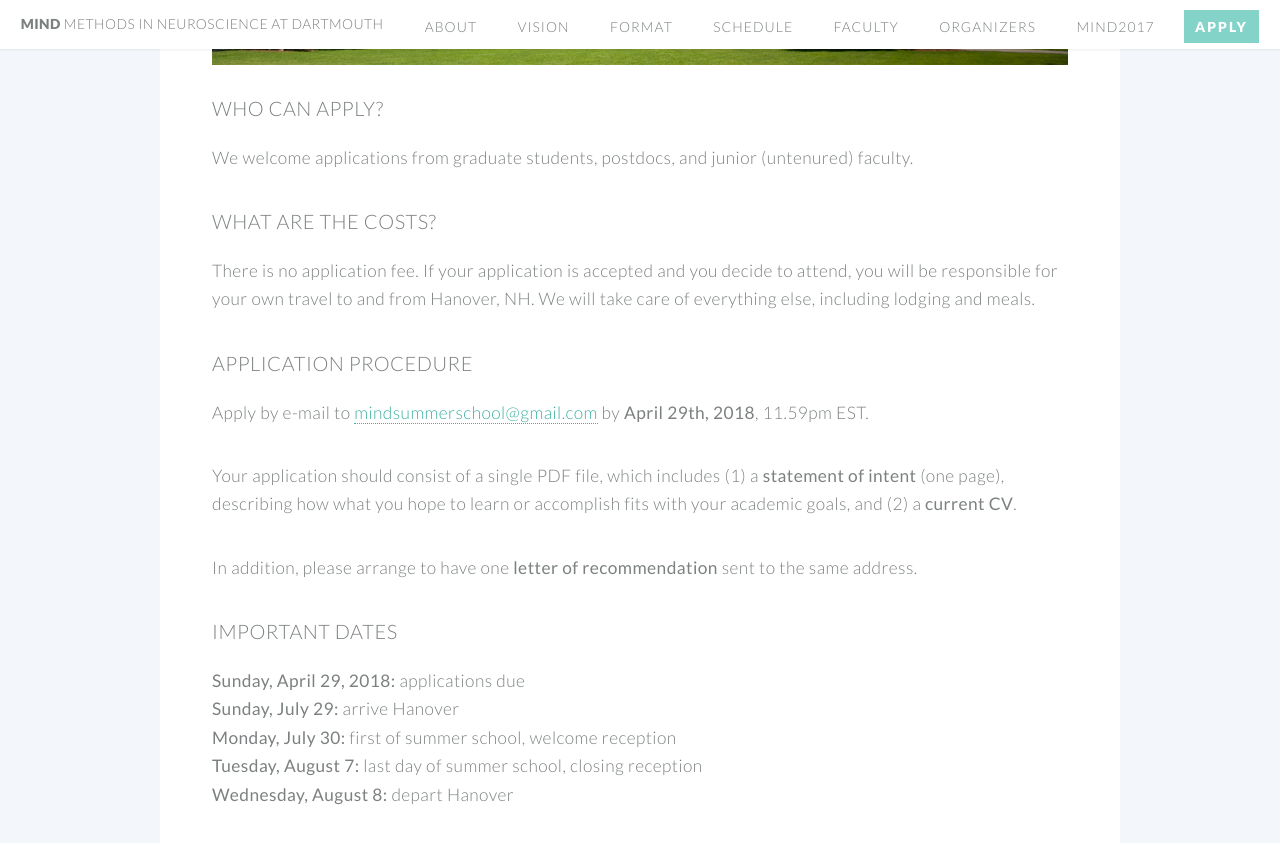
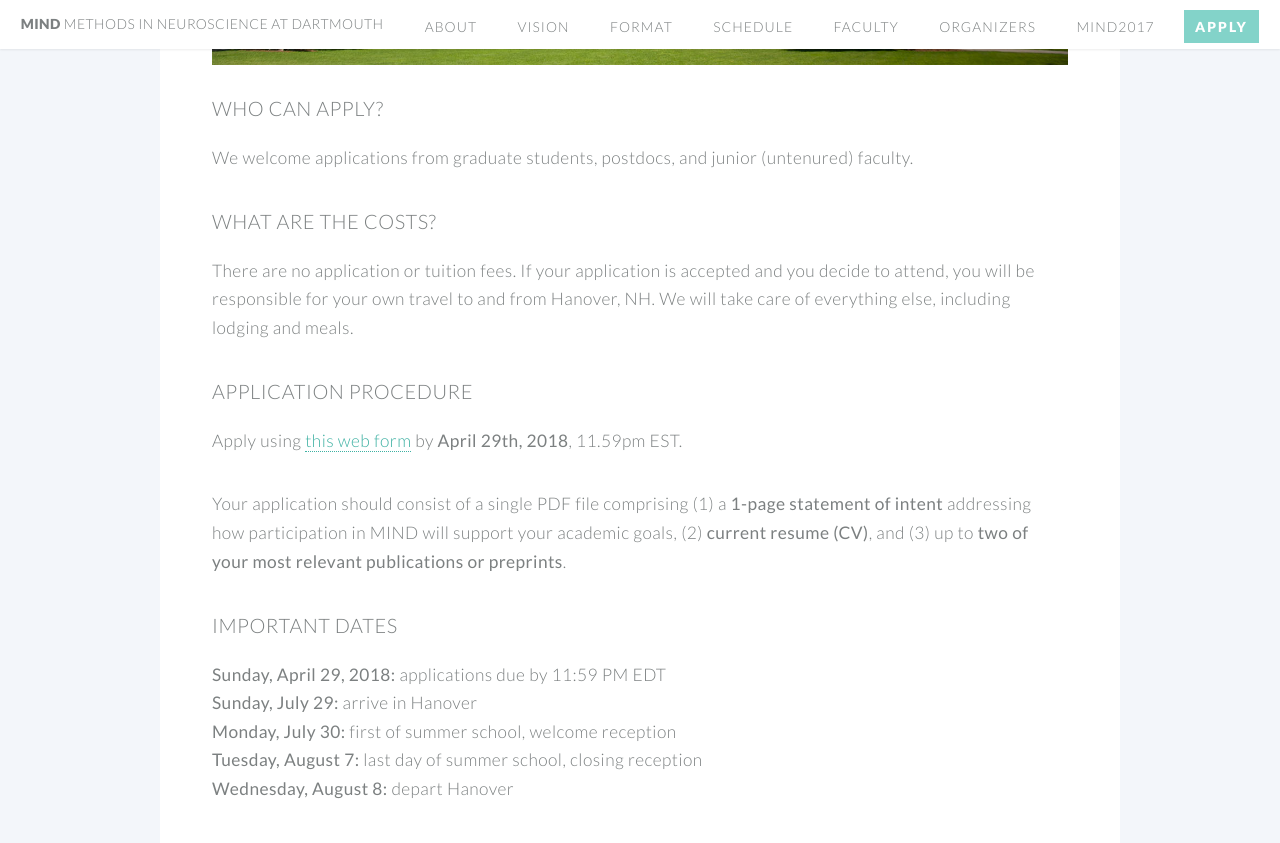
Before and after one commit to Summer-MIND/Summer-MIND.github.io, a Jekyll site: the page built from apply.html, in a window 1280 px wide and 900 px high, scrolled down 635 px. Shown: the top 843 px of the window. Built offline with Jekyll 4.4.1, drawn with Linux system fonts in a browser that asks for light colours.

Commit message:
updated application link

```diff
--- a/apply.html
+++ b/apply.html
@@ -28,29 +28,26 @@ layout: default
 						<p>We welcome applications from graduate students, postdocs, and junior (untenured) faculty.</p>
 
 						<h3>What are the costs?</h3>
-						<p>There is no application fee. If your application is
+						<p>There are no application or tuition fees. If your application is
 						accepted and you decide to attend, you will be responsible for
 						your own travel to and from Hanover, NH. We will take care of everything else, including lodging and meals.</p>
 
 						<h3>Application Procedure</h3>
-						<p>Apply by e-mail to <a href="mailto:mindsummerschool@gmail.com">mindsummerschool@gmail.com</a> by <b>April 29th, 2018</b>,
+						<p>Apply using <a href="https://goo.gl/forms/ApAwO77ijKAUCoN23">this web form</a> by <b>April 29th, 2018</b>,
 						11.59pm EST.</p>
 
-						<p>Your application should consist of a single PDF file, which
-						includes (1) a <b>statement of intent</b> (one page), describing how what you
-						hope to learn or accomplish fits with your academic goals, and (2) a <b>current
-						CV</b>.</p>
-
-						<p>In addition, please arrange to have one <b>letter of recommendation</b>
-						sent to the same address.</p>
+						<p>Your application should consist of a single PDF file comprising
+							(1) a <b>1-page statement of intent</b> addressing how participation in MIND will support your academic goals,
+							(2) <b>current resume (CV)</b>, and
+							(3) up to <b>two of your most relevant publications or preprints</b>.</p>
 
 						<h3>Important Dates</h3>
 
-						<p><strong>Sunday, April 29, 2018:</strong> applications due<br>
-						<strong>Sunday, July 29:</strong> arrive Hanover <br>
+						<p><strong>Sunday, April 29, 2018:</strong> applications due by 11:59 PM EDT<br>
+						<strong>Sunday, July 29:</strong> arrive in Hanover<br>
 						<strong>Monday, July 30:</strong>  first of summer school, welcome reception<br>
 						<strong>Tuesday, August 7:</strong>  last day of summer school, closing reception<br>
-						<strong>Wednesday, August 8:</strong>  depart Hanover</p>
+						<strong>Wednesday, August 8:</strong> depart Hanover</p>
 					</section>
 				</div>
 		</section>
```
